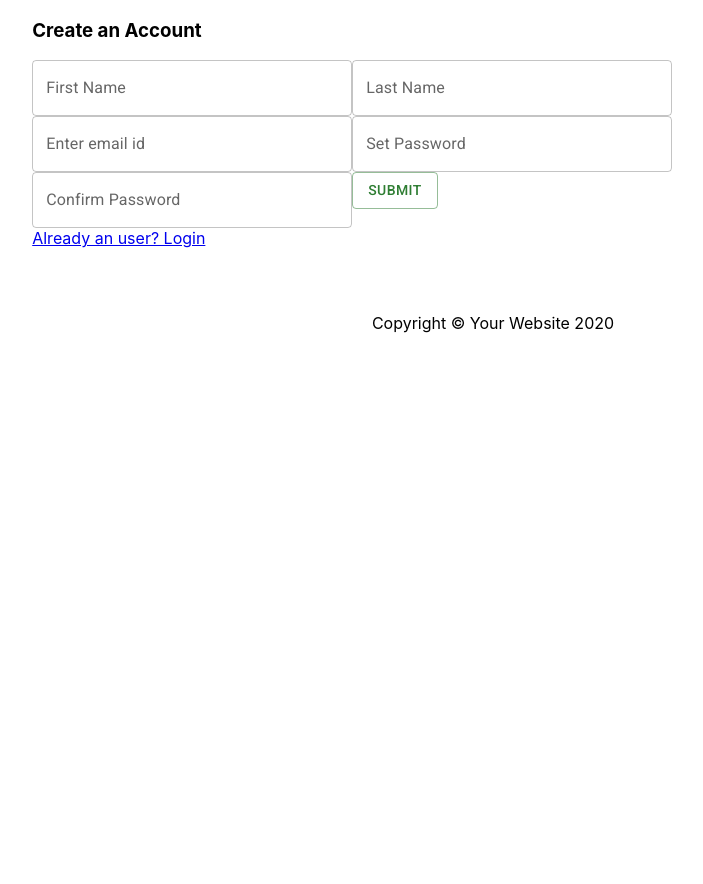
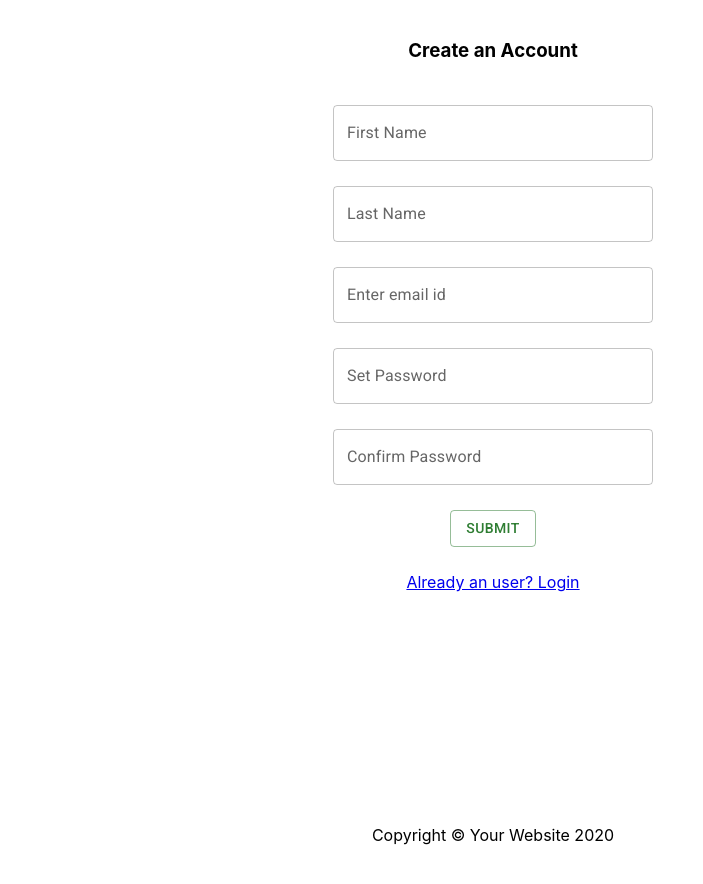
Before and after one commit to Arun3sh/admin-dashboard, a React (Create React App) app: page /create-user in a window 1280 px wide. Shown: the top 884 px of the page, without its empty margins (147-850 px from the left). Before the commit the page ends 800 px from the top, so only its background shows below. Built offline with nearby package versions, Linux system fonts and the light colour scheme.

Commit message:
style update

```diff
--- a/src/styles/usercomponents.css
+++ b/src/styles/usercomponents.css
@@ -40,3 +40,13 @@
 	margin: 20px;
 	height: 80vh;
 }
+
+/* Register New User */
+.register-wrapper {
+	display: flex;
+	flex-direction: column;
+	gap: 25px;
+	align-items: center;
+	margin: 20px;
+	height: 90vh;
+}
```
